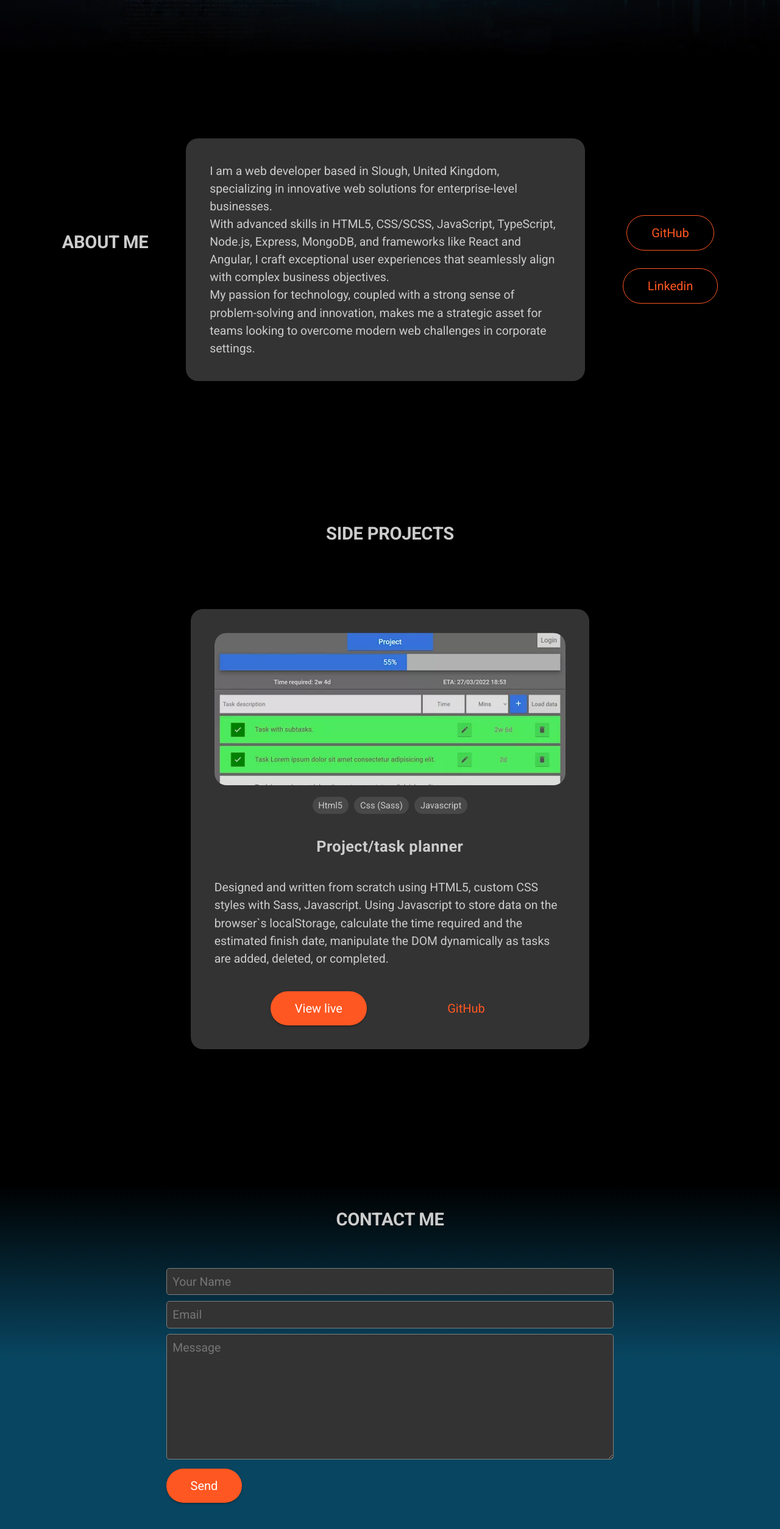
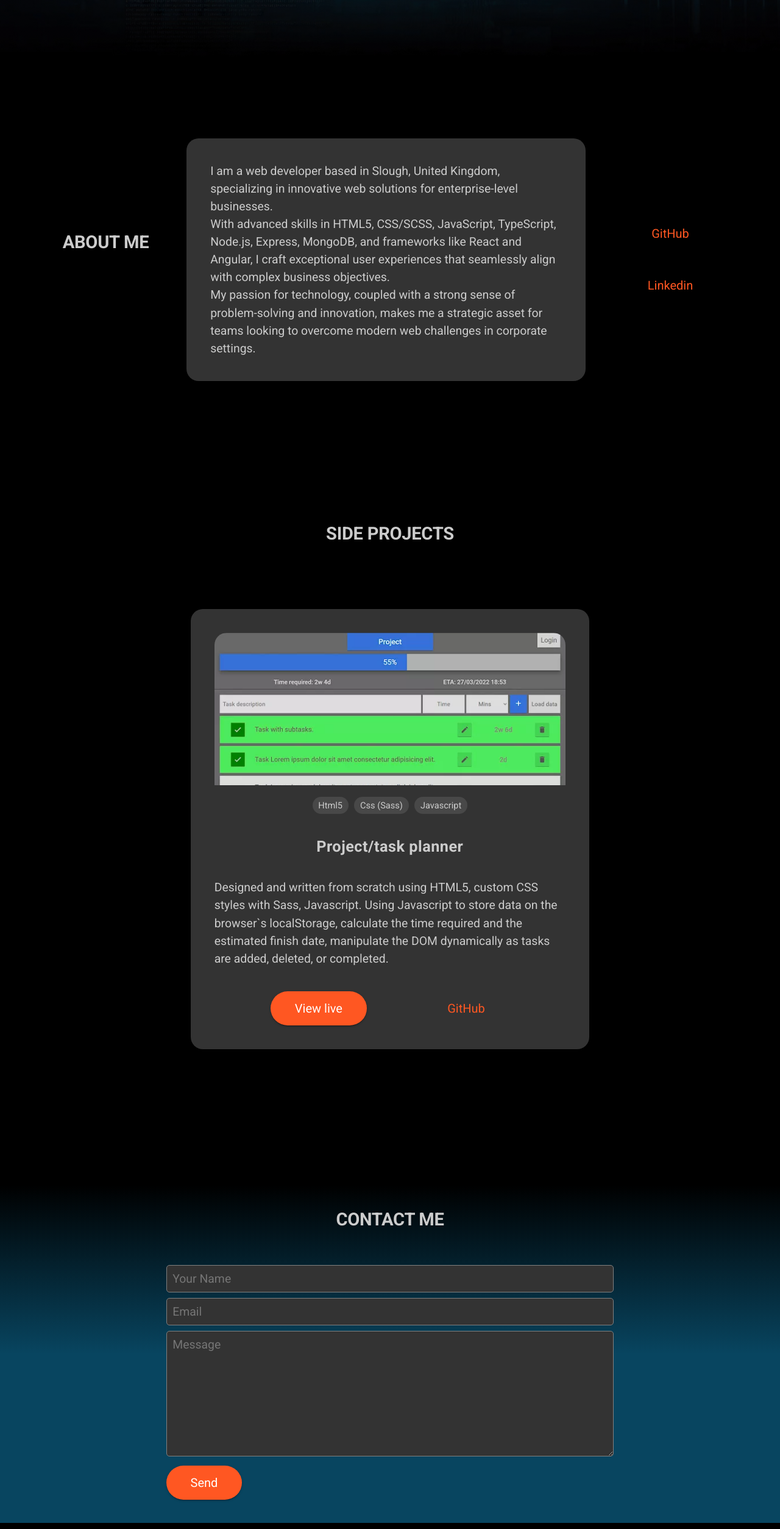
Before and after one commit to ai-autocoder/portfolio, a website built with Parcel: page src/index.html in a window 1280 px wide. Shown: the part 651-3159 px from the top of the page at 61% size. Built offline with nearby package versions, Linux system fonts and the light colour scheme.

Commit message:
feat: Enhance button styling and accessibility for improved UX

```diff
--- a/src/index.html
+++ b/src/index.html
@@ -236,16 +236,18 @@
 			<div class="about-links">
 				<a
 					href="https://github.com/ai-autocoder"
-					class="button-outlined"
+					class="button-secondary"
 					target="_blank"
 					rel="noopener noreferrer"
+					aria-label="Visit my GitHub profile (opens in a new tab)"
 					>GitHub</a
 				>
 				<a
 					href="https://linkedin.com/in/f-anzalone"
-					class="button-outlined"
+					class="button-secondary"
 					target="_blank"
 					rel="noopener noreferrer"
+					aria-label="Visit my LinkedIn profile (opens in a new tab)"
 					>Linkedin</a
 				>
 			</div>
@@ -297,16 +299,18 @@
 							</p>
 							<div class="project-links">
 								<a
-									class="button-filled"
+									class="button-primary"
 									href="https://project-planner-preview.netlify.app/"
 									target="_blank"
 									rel="noopener noreferrer"
+									aria-label="View live preview of the project (opens in a new tab)"
 									>View live</a
 								><a
-									class="button-text"
+									class="button-secondary"
 									href="https://github.com/ai-autocoder/project-planner"
 									target="_blank"
 									rel="noopener noreferrer"
+									aria-label="Visit the project's GitHub repository (opens in a new tab)"
 									>GitHub</a
 								>
 							</div>
@@ -348,7 +352,14 @@
 					placeholder="Message"
 					required
 				></textarea>
-				<button type="submit" id="form-send" class="button-filled">Send</button>
+				<button
+					type="submit"
+					id="form-send"
+					class="button-primary"
+					aria-label="Send contact form"
+				>
+					Send
+				</button>
 			</form>
 		</footer>
 		<script type="module" src="./index.js"></script>
--- /dev/null
+++ b/src/styles/buttons.scss
@@ -0,0 +1,37 @@
+.button-primary,
+.button-secondary {
+	font-family: $main-font-family;
+	display: block;
+	padding: 0.8em 2em;
+	border-radius: 40px;
+	text-decoration: none;
+	line-height: normal;
+	font-size: $main-font-size;
+	transition: all 0.3s;
+}
+
+.button-secondary,
+.button-secondary {
+	color: $accent-1;
+	&:hover {
+		background-color: $btn-secondary-hover-background;
+		filter: brightness(1.2);
+	}
+	&:active {
+		filter: brightness(0.6);
+	}
+}
+
+.button-primary {
+	color: white;
+	border: none;
+	background-color: $accent-1;
+	box-shadow: $shadow-z2;
+	&:hover {
+		filter: brightness(1.6);
+		box-shadow: $shadow-z8;
+	}
+	&:active {
+		filter: brightness(0.6);
+	}
+}
--- a/src/styles/style.scss
+++ b/src/styles/style.scss
@@ -1,4 +1,5 @@
 @import "variables.scss";
+@import "buttons.scss";
 @import "lang-switcher.scss";
 @import "swiper.scss";
 
@@ -9,7 +10,7 @@
 :root {
 	scroll-behavior: smooth;
 	font-family: $main-font-family;
-	font-size: clamp(16px, calc(1rem + ((1vw - 3.2px) * 0.3571)), 20px);
+	font-size: $main-font-size;
 }
 
 *,
@@ -187,55 +188,6 @@ svg:hover {
 	}
 }
 
-.button-text,
-.button-filled,
-.button-outlined,
-link {
-	display: block;
-	padding: 0.8em 2em;
-	border-radius: 40px;
-	text-decoration: none;
-	line-height: normal;
-	font-size: clamp(16px, calc(1rem + ((1vw - 3.2px) * 0.3571)), 20px);
-	transition: all 0.3s;
-}
-
-.button-text {
-	color: $accent-1;
-	&:hover {
-		background-color: $btn-outlined-hoover;
-	}
-	&:active {
-		filter: brightness(0.6);
-		background-color: $btn-outlined-active;
-	}
-}
-
-.button-filled {
-	color: white;
-	border: none;
-	background-color: $accent-1;
-	box-shadow: $shadow-z2;
-	&:hover {
-		background-color: $btn-filled-hoover;
-		box-shadow: $shadow-z8;
-	}
-	&:active {
-		filter: brightness(0.6);
-	}
-}
-
-.button-outlined {
-	color: $accent-1;
-	border: 1px solid $accent-1;
-	&:hover {
-		background-color: $btn-outlined-hoover;
-	}
-	&:active {
-		background-color: $btn-outlined-active;
-	}
-}
-
 #open-menu-btn {
 	margin: 1rem;
 	position: absolute;
@@ -312,9 +264,11 @@ link {
 	.project-screenshot-container {
 		height: 250px;
 		overflow: hidden;
-		border-radius: 20px;
-		margin: 1rem 1rem 0;
-		width: calc(100% - 2rem);
+		// border-radius: 20px;
+		// margin: 1rem 1rem 0;
+		// width: calc(100% - 2rem);
+		margin: 0;
+		width: 100%;
 	}
 
 	.project-screenshot {
@@ -352,7 +306,7 @@ link {
 	input,
 	textarea {
 		width: 100%;
-		margin: 0.25rem 0;
+		margin-bottom: 0.5rem;
 		padding: 0.5rem;
 		font-family: $main-font-family;
 		font-size: inherit;
@@ -360,10 +314,6 @@ link {
 		background-color: $background-dark-secondary;
 		border: 1px solid grey;
 		border-radius: 5px;
-	}
-	.button-filled {
-		margin: 5px 0;
-		font-family: $main-font-family;
 	}
 }
 
--- a/src/styles/variables.scss
+++ b/src/styles/variables.scss
@@ -1,8 +1,7 @@
 $main-font-family: "Roboto", sans-serif;
+$main-font-size: clamp(16px, calc(1rem + ((1vw - 3.2px) * 0.3571)), 20px);
 $accent-1: #ff5722;
-$btn-filled-hoover: rgb(255, 146, 83);
-$btn-outlined-hoover: rgba(255, 116, 33, 0.1);
-$btn-outlined-active: rgba(255, 116, 33, 0.4);
+$btn-secondary-hover-background: rgba(255, 116, 33, 0.2);
 $background-dark: hsl(0, 0%, 0%);
 $background-dark-secondary: hsl(0, 0%, 20%);
 $border-radius: 20px;
```
